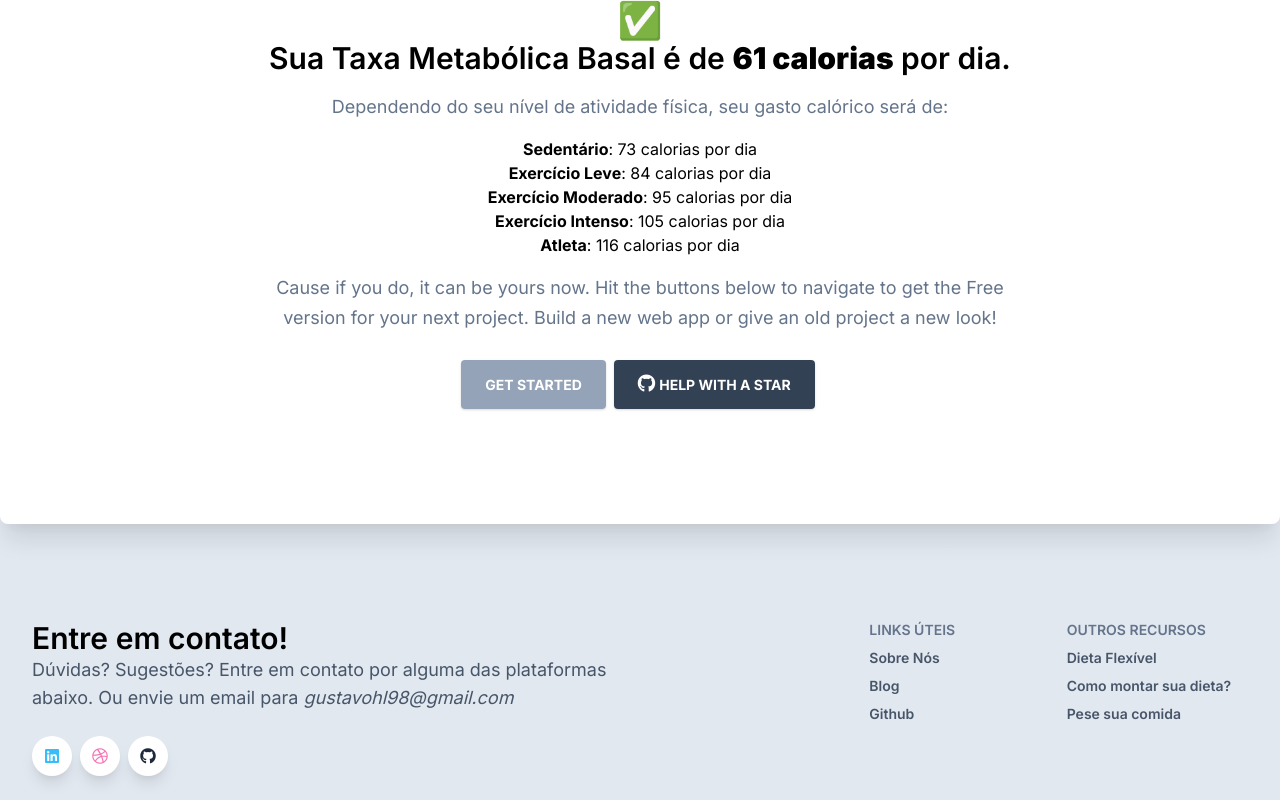
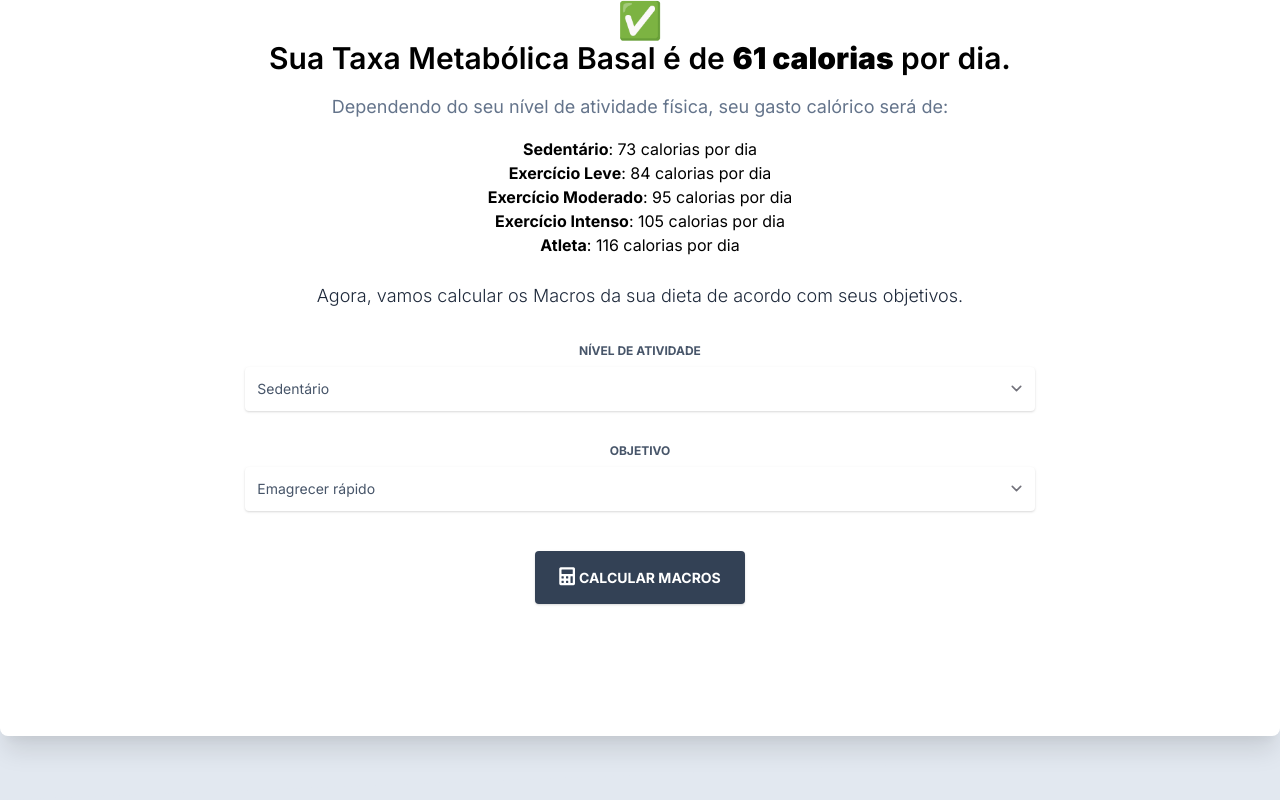
Before and after one commit to gustavofds/macros-calculator, a Next.js app: page / in a window 1280 px wide. Both pictures are taken after typing "5", "5", "5" into the empty fields and a click on the button "CALCULAR". Shown: the part 1214-2014 px from the top of the page. Built offline with nearby package versions, Linux system fonts and the light colour scheme.

Commit message:
feat: initial macros calc

```diff
--- a/components/TMBResults.tsx
+++ b/components/TMBResults.tsx
@@ -1,13 +1,21 @@
 import { activityLevels, activityLevelsMap } from '@/helpers/enumHelper';
-import { forwardRef, useEffect } from 'react';
+import { forwardRef, useEffect, useState } from 'react';
 
 export default forwardRef(function TMBResults(
   { results, setAbleToScroll }: any,
   ref: any
 ) {
+  const [activitySelect, setActivitySelect] = useState('sedentary');
+  const [goalSelect, setGoalSelect] = useState('fastLoss');
+
   useEffect(() => {
     setAbleToScroll(true);
   }, []); // eslint-disable-line
+
+  function handleClick() {
+    console.log('Seu nivel de atividade e:', activitySelect);
+    console.log('Seu objetivo e:', goalSelect);
+  }
 
   return (
     <section className="pb-16 bg-blueGray-200 relative pt-32">
@@ -36,27 +44,63 @@ export default forwardRef(function TMBResults(
                 </li>
               ))}
             </ul>
-            <p className="text-blueGray-500 text-lg leading-relaxed mt-4 mb-4">
-              Cause if you do, it can be yours now. Hit the buttons below to
-              navigate to get the Free version for your next project. Build a
-              new web app or give an old project a new look!
+            <p className="text-lg font-light leading-relaxed mt-6 mb-4 text-blueGray-800">
+              Agora, vamos calcular os Macros da sua dieta de acordo com seus
+              objetivos.
             </p>
+            <div className="relative w-full mb-3 mt-8">
+              <label
+                className="block uppercase text-blueGray-600 text-xs font-bold mb-2"
+                htmlFor="activity"
+              >
+                Nível de atividade
+              </label>
+              <select
+                id="activity"
+                className="border-0 px-3 py-3 placeholder-blueGray-300 text-blueGray-600 bg-white rounded text-sm shadow focus:outline-none focus:ring w-full ease-linear transition-all duration-150"
+                placeholder="Idade"
+                value={activitySelect}
+                onChange={(ev) => {
+                  setActivitySelect(ev.target.value);
+                }}
+              >
+                <option value="sedentary">Sedentário</option>
+                <option value="low">Exercício Leve</option>
+                <option value="moderate">Exercício Moderado</option>
+                <option value="heavy">Exercício Intenso</option>
+                <option value="athlete">Atleta</option>
+              </select>
+            </div>
+            <div className="relative w-full mb-3 mt-8">
+              <label
+                className="block uppercase text-blueGray-600 text-xs font-bold mb-2"
+                htmlFor="goal"
+              >
+                Objetivo
+              </label>
+              <select
+                id="goal"
+                className="border-0 px-3 py-3 placeholder-blueGray-300 text-blueGray-600 bg-white rounded text-sm shadow focus:outline-none focus:ring w-full ease-linear transition-all duration-150"
+                placeholder="Idade"
+                value={goalSelect}
+                onChange={(ev) => {
+                  setGoalSelect(ev.target.value);
+                }}
+              >
+                <option value="fastLoss">Emagrecer rápido</option>
+                <option value="loss">Emagrecer</option>
+                <option value="slowLoss">Emagrecer devagar</option>
+                <option value="maintain">Manter o peso</option>
+              </select>
+            </div>
             <div className="sm:block flex flex-col mt-10">
-              <a
-                href="https://www.creative-tim.com/learning-lab/tailwind/nextjs/overview/notus?ref=nnjs-index"
-                target="_blank"
-                className="get-started text-white font-bold px-6 py-4 rounded outline-none focus:outline-none mr-1 mb-2 bg-blueGray-400 active:bg-blueGray-500 uppercase text-sm shadow hover:shadow-lg ease-linear transition-all duration-150"
+              <button
+                className="github-star sm:ml-1 text-white font-bold px-6 py-4 rounded outline-none focus:outline-none mr-1 mb-1 bg-blueGray-700 active:bg-blueGray-600 uppercase text-sm shadow hover:shadow-lg"
+                onClick={handleClick}
               >
-                Get started
-              </a>
-              <a
-                href="https://github.com/creativetimofficial/notus-nextjs?ref=nnjs-index"
-                target="_blank"
-                className="github-star sm:ml-1 text-white font-bold px-6 py-4 rounded outline-none focus:outline-none mr-1 mb-1 bg-blueGray-700 active:bg-blueGray-600 uppercase text-sm shadow hover:shadow-lg"
-              >
-                <i className="fab fa-github text-lg mr-1"></i>
-                <span>Help With a Star</span>
-              </a>
+                <i className="fas fa-calculator text-lg mr-1"></i>
+                <span>Calcular Macros</span>
+              </button>
             </div>
             <div className="text-center mt-16"></div>
           </div>
```
